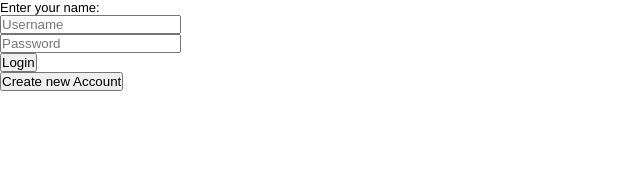
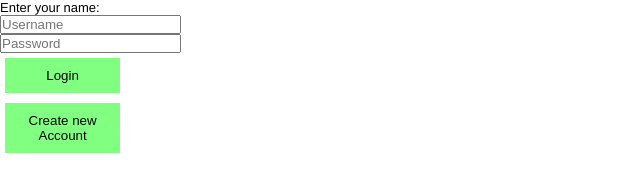
Before and after one commit to emsou/tangent, a plain HTML site: page client/index.html in a window 1280 px wide. Shown: the whole page, without its empty margins (0-640 px from the left). Drawn offline with nearby package versions, Linux system fonts and the light colour scheme; no server answers.

Commit message:
color/positioning changes for buttons

```diff
--- a/client/css/style.css
+++ b/client/css/style.css
@@ -5,6 +5,13 @@
 }
 body {
     font: 13px Helvetica, Arial;
+}
+.btn {
+    width: 9%;
+    background: rgb(128, 255, 128);
+    border: none;
+    margin: 5px;
+    padding: 10px;
 }
 #chat, #createUser {
     display: none;
@@ -24,7 +31,7 @@ body {
 }
 #chatInput button {
     width: 9%;
-    background: rgb(130, 224, 255);
+    background: rgb(128, 255, 128);
     border: none;
     padding: 10px;
 }
```
